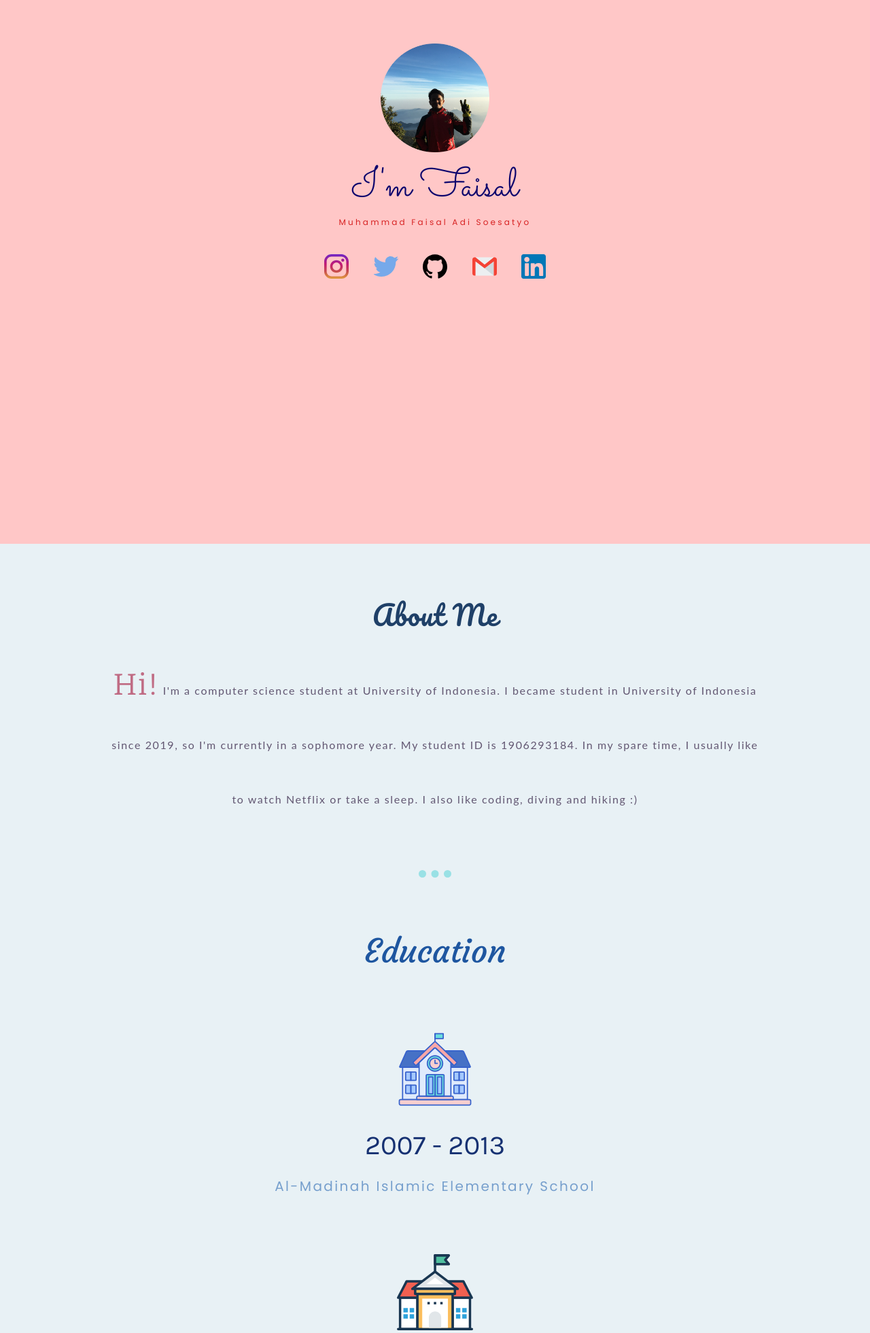
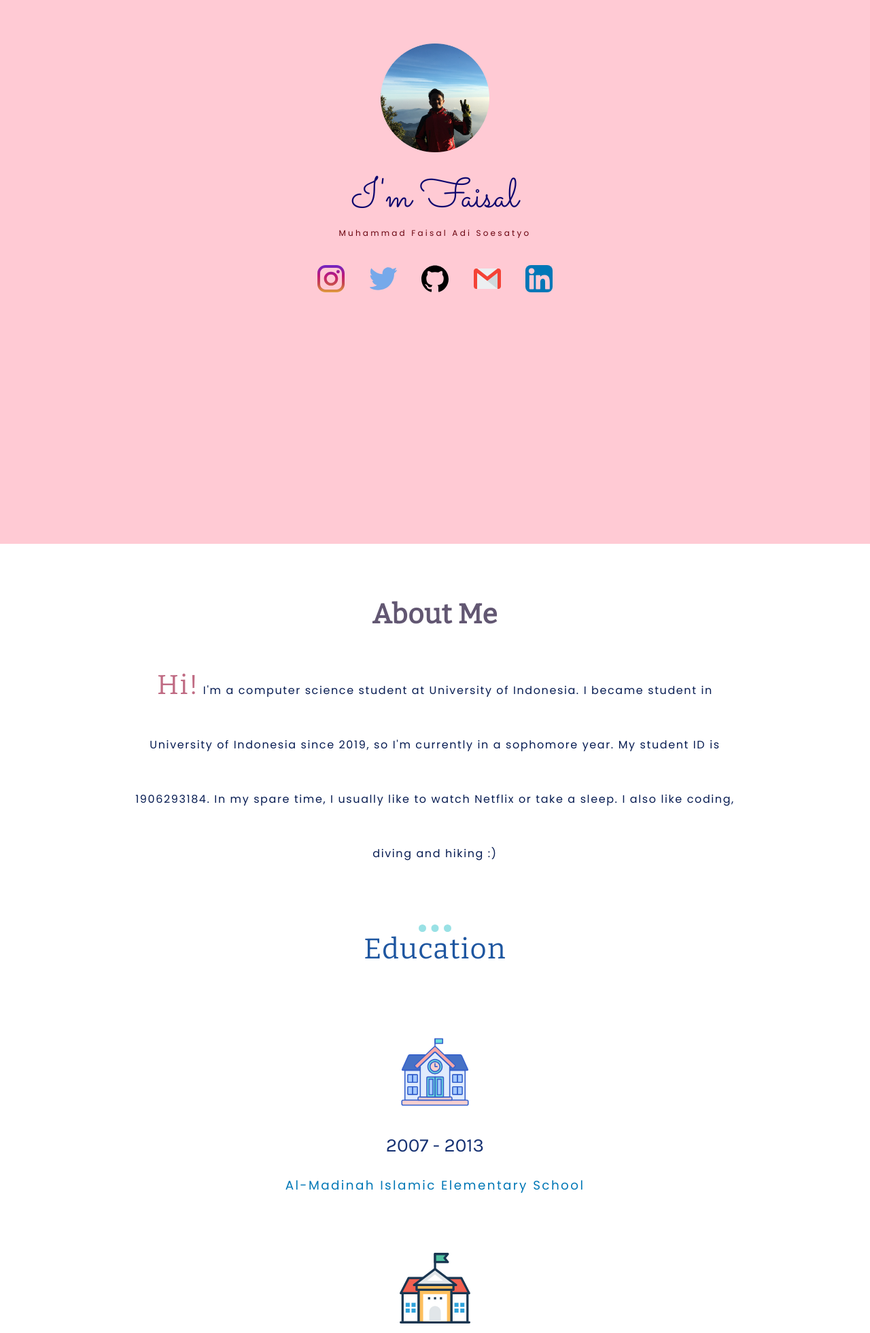
Before and after one commit to faisaladisoe/story-ppw, a Django app: page / in a window 1280 px wide. Shown: the top 1961 px of the page at 68% size. Run offline with Django 3.2, Linux system fonts and the light colour scheme; some libraries are stand-ins or nearby versions.

Commit message:
fix some bugs in css

```diff
--- a/story1/static/story1/css/styles.css
+++ b/story1/static/story1/css/styles.css
@@ -5,7 +5,7 @@
 }
 
 .main-container {
-    background-color: #ffc7c7;
+    background-color: #ffcad4;
     height: 100vh;
     padding-top: 2.5rem;
     text-align: center;
@@ -24,12 +24,12 @@
     font-family: 'Sacramento', cursive;
     color: #0c056d;
     font-size: 3.75rem;
-    padding: 1rem 0 0;
+    padding-top: 2rem;
 }
 
 .main-bio h2 {
     font-family: 'Poppins', sans-serif;
-    color: #d72323;
+    color: #6a040f;
     font-size: 0.75rem;
     letter-spacing: 0.2rem;
 }
@@ -37,39 +37,47 @@
 .socmed img {
     display: inline;
     margin: 2rem 1rem 0;
-    height: 2.25rem;
-    width: 2.25rem;
+    height: 2.5rem;
+    width: 2.5rem;
+    transition: 0.75s;
+    border-radius: 20%;
 }
 
-.description-container {
-    background-color: #e8f1f5;
+.socmed img:hover {
+    border-radius: 20%;
+    background-color: #d8e2dc;
+    box-shadow: 0 4px 8px 0 rgba(0, 0, 0, 0.2), 0 6px 20px 0 rgba(0, 0, 0, 0.15);
+}
+
+.aboutme-container {
+    background-color: #CCC7E9;
 }
 
 #aboutMe {
     text-align: center;
     padding-top: 5rem;
-    color: #1f4068;
-    font-family: 'Pacifico', cursive;
+    color: #625772;
+    font-family: 'Bitter', serif;
     letter-spacing: 0.05rem;
-    font-weight: 100;
+    font-weight: 600;
     font-size: 2.5rem;
 }
 
 #hi {
     font-family: 'Bitter', serif;
-    font-size: 2.75rem;
+    font-size: 2.5rem;
     color: #c06c84;
 }
 
 .brief-desc {
     margin: auto;
     padding: 2rem 0 3rem;
-    width: 75%;
+    width: 70%;
 }
 
 .brief-desc p {
-    font-family: 'Lato', sans-serif;
-    color: #625772;
+    font-family: 'Poppins', sans-serif;
+    color: #071C52;
     line-height: 5rem;
     letter-spacing: 0.1rem;
     text-align: center;
@@ -82,23 +90,70 @@
     border-bottom: 0.7rem dotted #99e1e5;
 }
 
+.skills-container {
+    background-color: #F27272;
+}
+
+#skills {
+    text-align: center;
+    padding: 4rem 0 3rem;
+    color: #fff;
+    font-family: 'Bitter', serif;
+    letter-spacing: 0.1rem;
+    font-weight: 100;
+    font-size: 2.625rem;
+}
+
+.skill-content {
+    padding-top: 2rem;
+    font-family: 'Poppins', sans-serif;
+    font-size: 1rem;
+    letter-spacing: 0.125rem;
+}
+
+.content-section {
+    padding: 1.5rem 0 0.5rem;
+    text-align: center;
+}
+
+.content-header {
+    margin-bottom: 1rem;
+    font-size: 1.5rem;
+    letter-spacing: 0.2rem;
+    font-family: 'Bitter', serif;
+}
+
+.education-container {
+    background-color: #CCC7E9;
+    padding: 5rem 0 7rem;
+}
+
 #education {
     text-align: center;
-    padding: 5rem 0 3rem;
+    padding-bottom: 4rem;
     color: #1e56a0;
-    font-family: 'Courgette', cursive;
-    font-size: 3rem;
+    font-family: 'Bitter', serif;
+    font-size: 2.625rem;
     font-weight: 400;
+    letter-spacing: 0.075rem;
 }
 
-.center {
+.center-modified {
     text-align: center;
     padding: 2rem 0;
+    border-radius: 5%;
+    text-decoration: none;
+    transition: 0.75s;
+}
+
+.center-modified:hover {
+    background-color: #e3fdfd;
+    box-shadow: 0 4px 8px 0 rgba(0, 0, 0, 0.2), 0 6px 20px 0 rgba(0, 0, 0, 0.15);
 }
 
 .school {
-    height: 7rem;
-    width: 7rem;
+    height: 6.5rem;
+    width: 6.5rem;
 }
 
 .school-description {
@@ -110,19 +165,39 @@
     color: #163172;
     font-family: 'Karla', sans-serif;
     font-weight: 400;
+    font-size: 1.75rem;
 }
 
 .school-description h2 {
-    color: #769fcd;
+    color: #0077b6;
     font-family: 'Poppins', sans-serif;
     font-weight: 400;
     letter-spacing: 0.15rem;
-    font-size: 1.25rem;
+    font-size: 1.15rem;
+}
+
+.quote__main-container {
+    padding: 10rem 0;
+    background-color: #112d4e;
+    color: #f9f7f7;
+    font-size: 3rem;
+    font-family: 'Karla', sans-serif;
+    letter-spacing: 0.05rem;
+}
+
+.quote-placeholder {
+    width: 75%;
+    margin: auto;
 }
 
 .footer-desc {
     background-color: #c5e3f6;
     color: #142850;
+}
+
+.center {
+    text-align: center;
+    padding: 2rem 0;
 }
 
 .footer-desc p {
```
Also changed, not shown: other parts of story1/static/story1/css/styles.css (+45 -0 lines), story1/templates/story1/index.html (+12 -12 lines).
